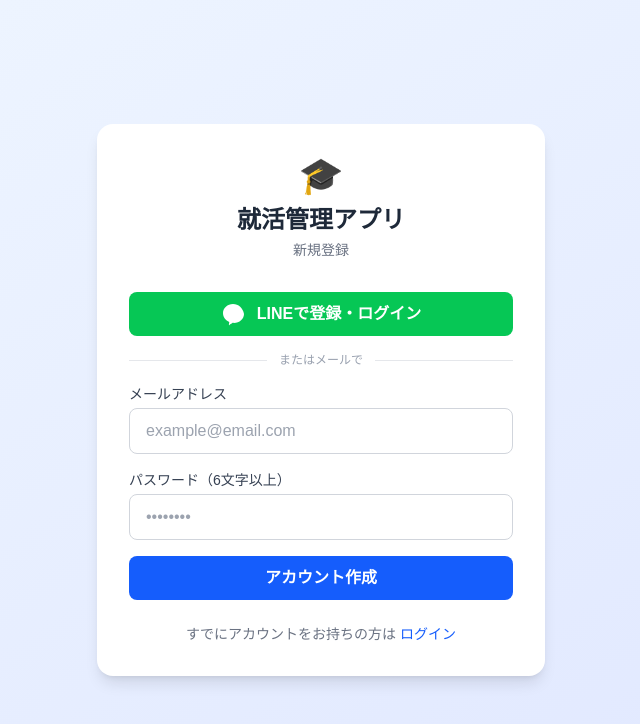
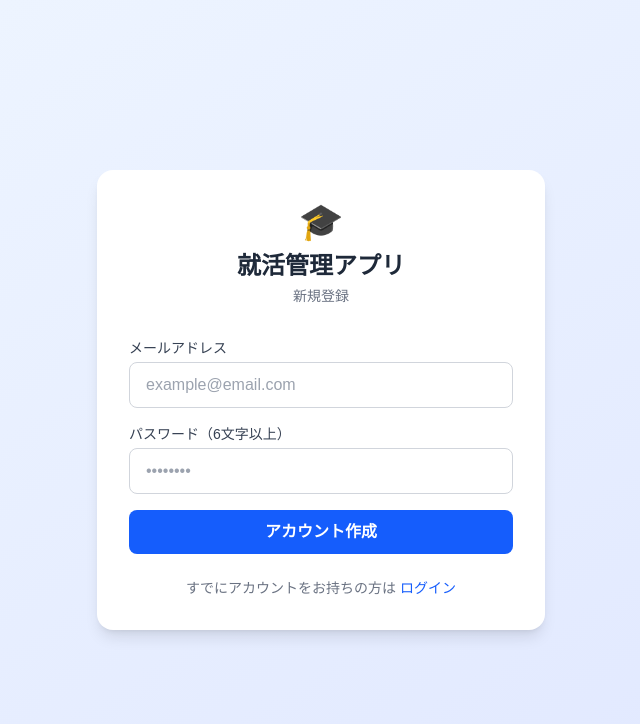
Before and after one commit to ruimrrrui-pixel/-, a Next.js app: page /signup in a window 1280 px wide. Shown: the top 724 px of the page, without its empty margins (319-959 px from the left). Built offline with nearby package versions, Linux system fonts and the light colour scheme.

Commit message:
LINEボタン削除・メールログインのみに整理

```diff
--- a/app/(auth)/login/page.tsx
+++ b/app/(auth)/login/page.tsx
@@ -11,7 +11,6 @@
   const [password, setPassword] = useState('')
   const [error, setError] = useState('')
   const [loading, setLoading] = useState(false)
-  const [lineLoading, setLineLoading] = useState(false)
 
   const handleLogin = async (e: React.FormEvent) => {
     e.preventDefault()
@@ -27,15 +26,6 @@
     }
   }
 
-  const handleLineLogin = async () => {
-    setLineLoading(true)
-    const supabase = createClient()
-    await supabase.auth.signInWithOAuth({
-      provider: 'line',
-      options: { redirectTo: `${window.location.origin}/dashboard` },
-    })
-  }
-
   return (
     <div className="min-h-screen flex items-center justify-center bg-gradient-to-br from-blue-50 to-indigo-100">
       <div className="bg-white rounded-2xl shadow-lg p-8 w-full max-w-md">
@@ -44,25 +34,6 @@
           <h1 className="text-2xl font-bold text-gray-800">就活管理アプリ</h1>
           <p className="text-gray-500 text-sm mt-1">ログイン</p>
         </div>
-
-        {/* LINEログイン */}
-        <button
-          onClick={handleLineLogin}
-          disabled={lineLoading}
-          className="w-full flex items-center justify-center gap-3 bg-[#06C755] hover:bg-[#05b34d] text-white font-semibold py-2.5 rounded-lg transition disabled:opacity-50 mb-4"
-        >
-          <svg width="24" height="24" viewBox="0 0 24 24" fill="white">
-            <path d="M12 2C6.48 2 2 6.03 2 11c0 4.07 2.61 7.53 6.27 8.94-.09.78-.34 2.47-.39 2.85-.06.47.18.46.37.34.15-.1 2.42-1.64 3.4-2.31.44.06.89.09 1.35.09 5.52 0 10-4.03 10-9C22 6.03 17.52 2 12 2z"/>
-          </svg>
-          {lineLoading ? 'LINEで移動中...' : 'LINEでログイン'}
-        </button>
-
-        <div className="flex items-center gap-3 mb-4">
-          <div className="flex-1 h-px bg-gray-200" />
-          <span className="text-xs text-gray-400">またはメールで</span>
-          <div className="flex-1 h-px bg-gray-200" />
-        </div>
-
         <form onSubmit={handleLogin} className="space-y-4">
           <div>
             <label className="block text-sm font-medium text-gray-700 mb-1">メールアドレス</label>
--- a/app/(auth)/signup/page.tsx
+++ b/app/(auth)/signup/page.tsx
@@ -9,7 +9,6 @@
   const [password, setPassword] = useState('')
   const [error, setError] = useState('')
   const [loading, setLoading] = useState(false)
-  const [lineLoading, setLineLoading] = useState(false)
   const [done, setDone] = useState(false)
 
   const handleSignup = async (e: React.FormEvent) => {
@@ -24,15 +23,6 @@
     } else {
       setDone(true)
     }
-  }
-
-  const handleLineLogin = async () => {
-    setLineLoading(true)
-    const supabase = createClient()
-    await supabase.auth.signInWithOAuth({
-      provider: 'line',
-      options: { redirectTo: `${window.location.origin}/dashboard` },
-    })
   }
 
   if (done) {
@@ -59,24 +49,6 @@
           <div className="text-4xl mb-2">🎓</div>
           <h1 className="text-2xl font-bold text-gray-800">就活管理アプリ</h1>
           <p className="text-gray-500 text-sm mt-1">新規登録</p>
-        </div>
-
-        {/* LINEログイン */}
-        <button
-          onClick={handleLineLogin}
-          disabled={lineLoading}
-          className="w-full flex items-center justify-center gap-3 bg-[#06C755] hover:bg-[#05b34d] text-white font-semibold py-2.5 rounded-lg transition disabled:opacity-50 mb-4"
-        >
-          <svg width="24" height="24" viewBox="0 0 24 24" fill="white">
-            <path d="M12 2C6.48 2 2 6.03 2 11c0 4.07 2.61 7.53 6.27 8.94-.09.78-.34 2.47-.39 2.85-.06.47.18.46.37.34.15-.1 2.42-1.64 3.4-2.31.44.06.89.09 1.35.09 5.52 0 10-4.03 10-9C22 6.03 17.52 2 12 2z"/>
-          </svg>
-          {lineLoading ? 'LINEで移動中...' : 'LINEで登録・ログイン'}
-        </button>
-
-        <div className="flex items-center gap-3 mb-4">
-          <div className="flex-1 h-px bg-gray-200" />
-          <span className="text-xs text-gray-400">またはメールで</span>
-          <div className="flex-1 h-px bg-gray-200" />
         </div>
 
         <form onSubmit={handleSignup} className="space-y-4">
```
